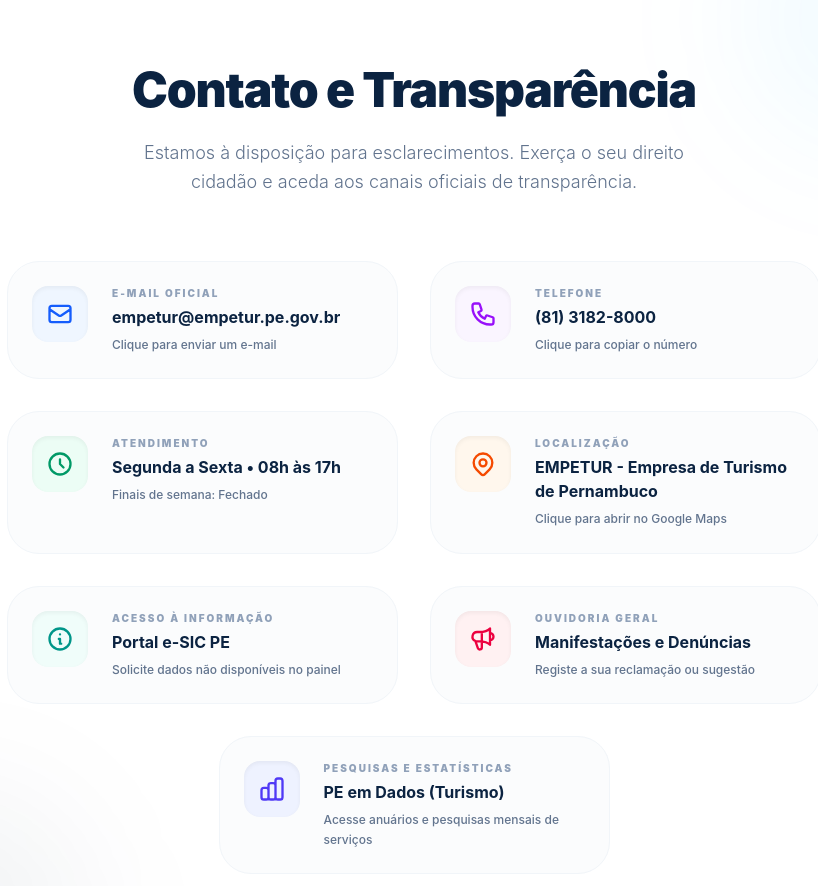
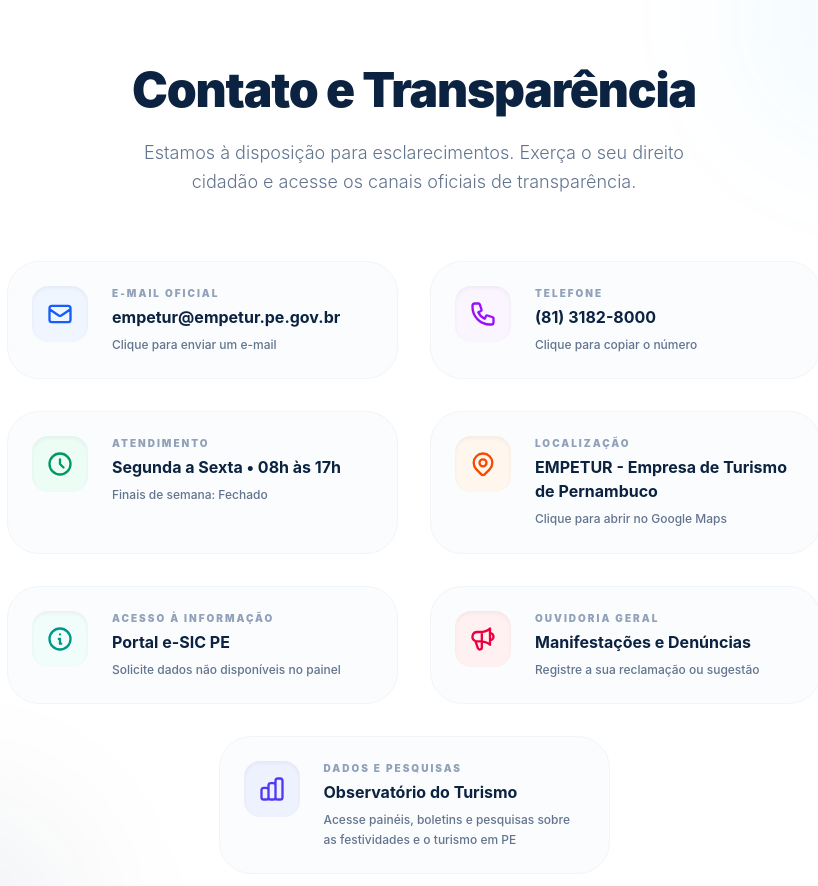
Before and after one commit to rbtzinn/EMPETUR_PAINEL, a React (Vite) app: page / in a window 1280 px wide. Shown: the part 5060-5946 px from the top of the page, without its empty margins (226-1044 px from the left). Built offline with nearby package versions, Linux system fonts and the light colour scheme; no server answers.

Commit message:
fix(content): adequar título e subtítulo do Observatório do Turismo

```diff
--- a/src/components/sections/ContactSection.jsx
+++ b/src/components/sections/ContactSection.jsx
@@ -50,7 +50,7 @@
       subValue: "Clique para abrir no Google Maps",
       color: "bg-orange-50 text-orange-600",
       link: "https://maps.google.com/?q=Centro+de+Convencoes+de+Pernambuco+Salgadinho+Olinda",
-      icon: <svg className="w-7 h-7" fill="none" stroke="currentColor" viewBox="0 0 24 24"><path strokeLinecap="round" strokeLinejoin="round" strokeWidth={2} d="M17.657 16.657L13.414 20.9a1.998 1.998 0 01-2.827 0l-4.244-4.243a8 8 0 1111.314 0z"/><path strokeLinecap="round" strokeLinejoin="round" strokeWidth={2} d="M15 11a3 3 0 11-6 0 3 3 0 016 0z" /></svg>
+      icon: <svg className="w-7 h-7" fill="none" stroke="currentColor" viewBox="0 0 24 24"><path strokeLinecap="round" strokeLinejoin="round" strokeWidth={2} d="M17.657 16.657L13.414 20.9a1.998 1.998 0 01-2.827 0l-4.244-4.243a8 8 0 1111.314 0z" /><path strokeLinecap="round" strokeLinejoin="round" strokeWidth={2} d="M15 11a3 3 0 11-6 0 3 3 0 016 0z" /></svg>
     },
     {
       id: "esic",
@@ -65,18 +65,18 @@
       id: "ouvidoria",
       label: "Ouvidoria Geral",
       value: "Manifestações e Denúncias",
-      subValue: "Registe a sua reclamação ou sugestão",
+      subValue: "Registre a sua reclamação ou sugestão",
       color: "bg-rose-50 text-rose-600",
       link: "https://www.ouvidoria.pe.gov.br/",
       icon: <svg className="w-7 h-7" fill="none" stroke="currentColor" viewBox="0 0 24 24"><path strokeLinecap="round" strokeLinejoin="round" strokeWidth={2} d="M11 5.882V19.24a1.76 1.76 0 01-3.417.592l-2.147-6.15M18 13a3 3 0 100-6M5.436 13.683A4.001 4.001 0 017 6h1.832c4.1 0 7.625-1.234 9.168-3v14c-1.543-1.766-5.067-3-9.168-3H7a3.988 3.988 0 01-1.564-.317z" /></svg>
     },
     {
-      id: "pedados",
-      label: "Pesquisas e Estatísticas",
-      value: "PE em Dados (Turismo)",
-      subValue: "Acesse anuários e pesquisas mensais de serviços",
+      id: "observatorio",
+      label: "Dados e Pesquisas",
+      value: "Observatório do Turismo",
+      subValue: "Acesse painéis, boletins e pesquisas sobre as festividades e o turismo em PE",
       color: "bg-indigo-50 text-indigo-600",
-      link: "https://www.empetur.pe.gov.br/coluna-4/pe-em-dados",
+      link: "https://www.empetur.pe.gov.br/institucional/observatorio-do-turismo",
       icon: <svg className="w-7 h-7" fill="none" stroke="currentColor" viewBox="0 0 24 24"><path strokeLinecap="round" strokeLinejoin="round" strokeWidth={2} d="M9 19v-6a2 2 0 00-2-2H5a2 2 0 00-2 2v6a2 2 0 002 2h2a2 2 0 002-2zm0 0V9a2 2 0 012-2h2a2 2 0 012 2v10m-6 0a2 2 0 002 2h2a2 2 0 002-2m0 0V5a2 2 0 012-2h2a2 2 0 012 2v14a2 2 0 01-2 2h-2a2 2 0 01-2-2z" /></svg>
     }
   ];
@@ -92,7 +92,7 @@
           <div className="text-center mb-12 md:mb-16 relative z-10">
             <h2 className="text-3xl md:text-5xl font-black text-[#0B2341] mb-4 md:mb-6 tracking-tight">Contato e Transparência</h2>
             <p className="text-slate-500 text-base md:text-lg max-w-xl mx-auto font-light leading-relaxed">
-              Estamos à disposição para esclarecimentos. Exerça o seu direito cidadão e aceda aos canais oficiais de transparência.
+              Estamos à disposição para esclarecimentos. Exerça o seu direito cidadão e acesse os canais oficiais de transparência.
             </p>
           </div>
 
@@ -116,7 +116,6 @@
               );
 
               return (
-                // 🔴 APLICANDO A CLASSE DINÂMICA AO FADEIN (que é o wrapper do item)
                 <FadeIn
                   key={contact.id}
                   delay={0.1 * index}
```
